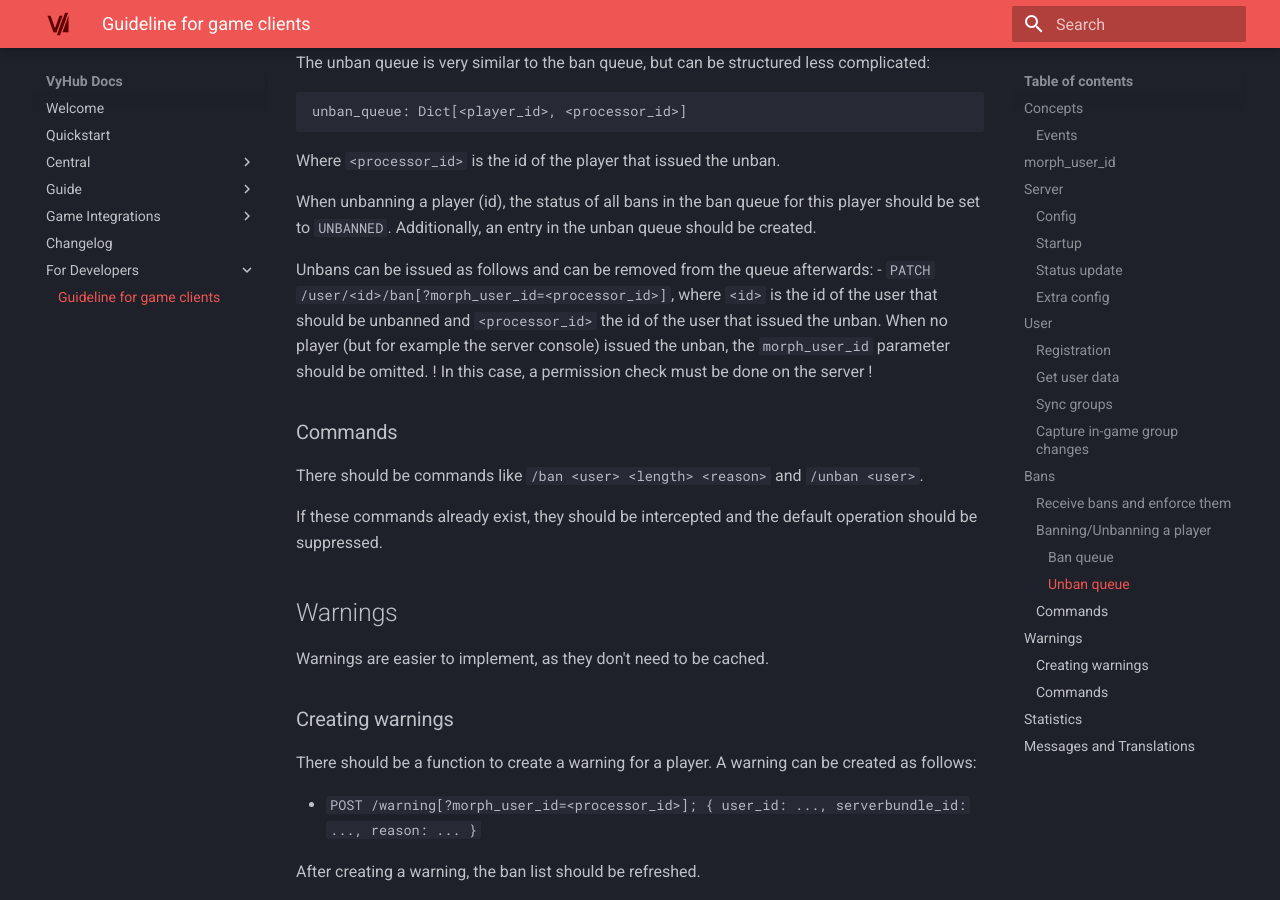
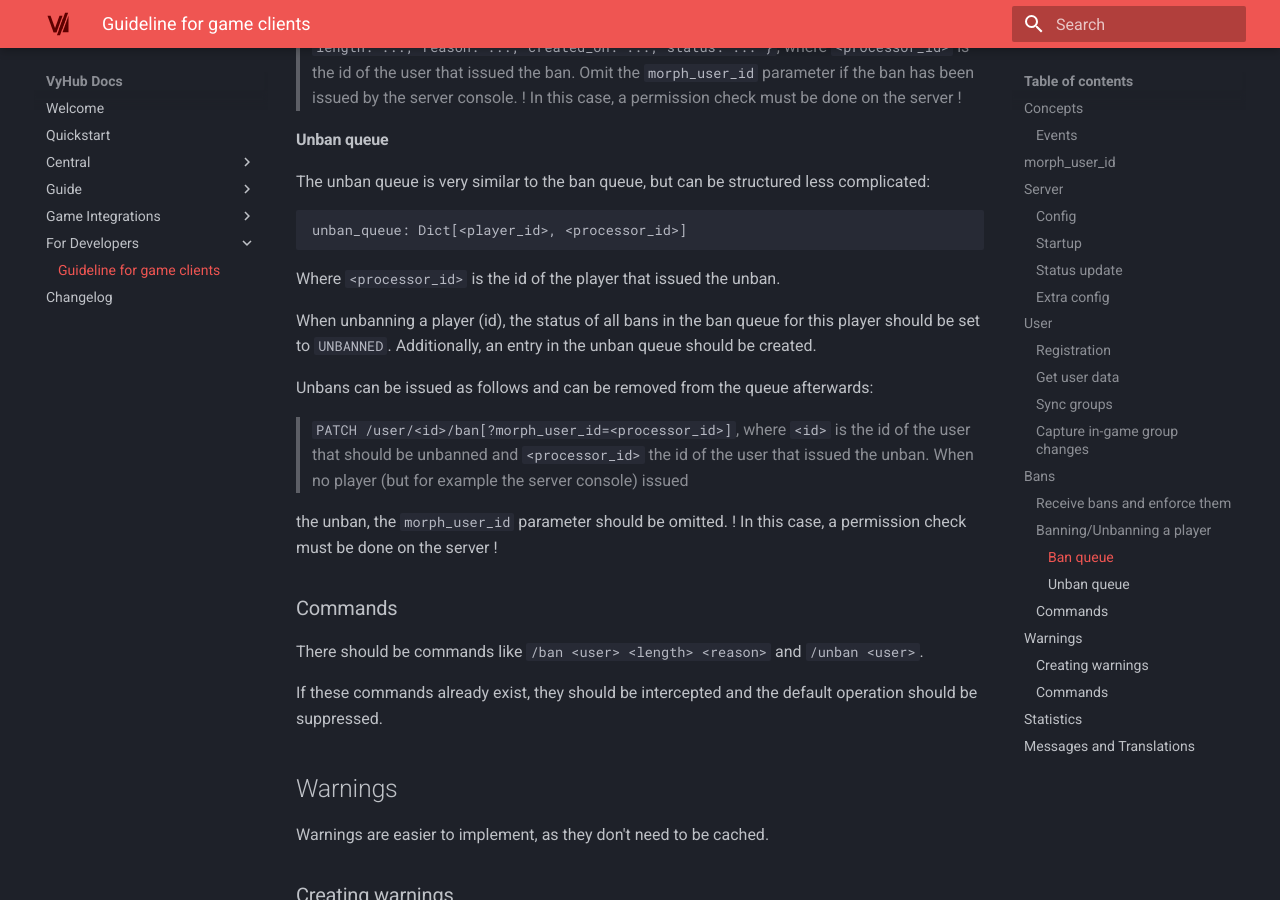
Before and after one commit to nyx-project/vyhub-documentation, an MkDocs documentation site: the page built from docs/dev/game_clients.md, in a window 1280 px wide and 900 px high, scrolled down 5927 px. Built offline with MkDocs 1.6.1 and Material for MkDocs 9.7.7, drawn with Linux system fonts in a browser that asks for light colours; the version menu is left out; some of the changed lines change nothing that is shown.

Commit message:
Format improvements

```diff
--- a/docs/dev/game_clients.md
+++ b/docs/dev/game_clients.md
@@ -43,28 +43,28 @@
 There should be a config where the admin can insert the values.
 
 ### Startup
-1. When the addon is loaded, the server should request information about itself and its serverbundle:
+- When the addon is loaded, the server should request information about itself and its serverbundle:
 
-- `GET /server/<id>`, where `<id>` is the server id from the config.
+> `GET /server/<id>`, where `<id>` is the server id from the config.
 
-2. Save this information for the runtime of the server and permanently save it to a cache.
+- Save this information for the runtime of the server and permanently save it to a cache.
 
-3. If the API server is not available, use the data from the cache if the last successful retrieval is not older than a week.
+- If the API server is not available, use the data from the cache if the last successful retrieval is not older than a week.
 
-4. Start the routines/register the event listeners of the following components afterwards.
+- Start the routines/register the event listeners of the following components afterwards.
 
 ### Status update
 The server should send its current status to the API every minute.
 
-1. Collect data of:
+Collect data of:
 
 - Number of current players
 - Number of maximum players
 - Map
 
-2. Send it to the API:
+Send it to the API:
 
-- `PATCH /server/<id>; { users_max: ..., users_current: ..., map: ..., is_alive: true }`
+> `PATCH /server/<id>; { users_max: ..., users_current: ..., map: ..., is_alive: true }`
 
 With a version coming soon, also data about online players should be sent. This can be prepared.
 
@@ -77,16 +77,18 @@
 ### Registration
 Every user playing on a server should be registered, if not already the case.
 
-1. On player connect, check if the user exists:
-- `GET /user/<id>?type=<type>`, where `<id>` is the unique identifier of the `Player` at the authentication
+- On player connect, check if the user exists:
+
+> `GET /user/<id>?type=<type>`, where `<id>` is the unique identifier of the `Player` at the authentication
 source `<type>` (e.g. the steam id for `STEAM`).
 
-2. If not, create user:
-- `POST /user/; { identifier: <id>, type: <type> }`
+- If not, create user:
 
-3. If the API doesn't return a valid response for the GET request (404 or 200), retry it every minute.
+> `POST /user/; { identifier: <id>, type: <type> }`
 
-4. On success, save the user object in a dictionary `[Player ID] -> [VyHub user object]`.
+- If the API doesn't return a valid response for the GET request (404 or 200), retry it every minute.
+
+- On success, save the user object in a dictionary `[Player ID] -> [VyHub user object]`.
 If possible, save the `id` of the VyHub user in the `Player` object.
 
 ### Get user data
@@ -96,21 +98,21 @@
 ### Sync groups
 On player connect and every few (5) minutes, the groups of a player should be synced.
 
-1. Get the active groups of a user in the serverbundle:
+- Get the active groups of a user in the serverbundle:
 
-- `GET /user/<id>/group?serverbundle_id=<serverbundle_id>`
+> `GET /user/<id>/group?serverbundle_id=<serverbundle_id>`
 
-2. If the game only supports one group per user, select the group with the highest permission level.
+- If the game only supports one group per user, select the group with the highest permission level.
 
-3. Of all groups that should be synced, get the corresponding in-game group name from `group.properties.server_group`.
+- Of all groups that should be synced, get the corresponding in-game group name from `group.properties.server_group`.
 Please note that the `server_group` entry may not be present in the `properties` dict. In this case, try to
 find the group by using the group name. If neither the `server_group` property nor the group name reference a valid group,
 skip this group.
 
-4. Check all current groups of the player. Remove all groups that the player should not have and add all groups
+- Check all current groups of the player. Remove all groups that the player should not have and add all groups
 that the player doesn't have yet. It may be required to check which permissions/group system a server uses.
 
-5. Notify the player about the changes.
+- Notify the player about the changes.
 
 ### Capture in-game group changes
 If the group of a player gets changed in game by an admin, this change should also be reflected in VyHub.
@@ -119,32 +121,35 @@
 
 For this, we need to
 
-1. Fetch all groups
+- Fetch all groups
 
-- `GET /group`
+> `GET /group`
 
-2. Create a mapping from `Game group name` -> `VyHub Group`. How the game group name is retrieved is explained in the
+- Create a mapping from `Game group name` -> `VyHub Group`. How the game group name is retrieved is explained in the
 `Sync groups` chapter (use `server_group` property value or the group name if not available).
 
-3. With this prerequisite, we can not create a function that sets the group of a user.
+- With this prerequisite, we can not create a function that sets the group of a user.
 The function should take the player id, group name, length of membership and processor id as parameters.
 In this function, we create a new membership with the API:
 
-- `POST /user/<id>/membership[?morph_user_id=<processor_id>]; { begin: <current timestamp>, end: <end timestamp>,  group_id: ..., serverbundle_id: ...}`
+> `POST /user/<id>/membership[?morph_user_id=<processor_id>]; { begin: <current timestamp>, end: <end timestamp>,  group_id: ..., serverbundle_id: ...}`
 , where `<id>` is the id of the user that should become member of the group
 and `<processor_id>` the id of the user that initiated the group change. If the processor is unknown, the `morph_user_id` can be omitted.
 ! In this case, a permission check must be done on the server !
 
 The group id can be found by looking up the group name parameter in the group mapping that was created in step 2.
 
-4. Listen to group changes on the server (by registering event  listeners or intercepting functions) and call the according function.
+- Listen to group changes on the server (by registering event  listeners or intercepting functions) and call the according function.
 
-5. If the group system of the game is capable of multiple groups at once, group membership must also be terminated when the group is
+- If the group system of the game is capable of multiple groups at once, group membership must also be terminated when the group is
 removed from the player. There are two ways for this:
 
-- `DELETE /user/<id>/membership?serverbundle_id=<serverbundle_id>[&morph_user_id=<processor_id>]`:
+> `DELETE /user/<id>/membership?serverbundle_id=<serverbundle_id>[&morph_user_id=<processor_id>]`:
 Terminate all memberships of the user in the serverbundle.
-- `GET /user/<id>/membership?serverbundle_id=<serverbundle_id>`: get all memberships of a user, find the correct one and
+
+Or
+
+> `GET /user/<id>/membership?serverbundle_id=<serverbundle_id>`: get all memberships of a user, find the correct one and
 terminate it with `DELETE /user/membership/<membership_id>[?morph_user_id=<processor_id>]`.
 
 ## Bans
@@ -153,19 +158,19 @@
 ### Receive bans and enforce them
 There should be a function that fetches the ban list from the API.
 
-1. Fetch active bans for the serverbundle:
+- Fetch active bans for the serverbundle:
 
-- `GET /server/bundle/<serverbundle_id>/ban?active=true`
+> `GET /server/bundle/<serverbundle_id>/ban?active=true`
 
-2. Save the result for the runtime and in the cache. If the API isn't available on server start, load the bans from the cache.
+- Save the result for the runtime and in the cache. If the API isn't available on server start, load the bans from the cache.
 
 This function should be called on server start (`vyhub_ready`), after player bans/unbans and once a minute.
 
-3. After refreshing the ban list: For all players on the server, check if their unique id is present in the ban list (as a key of the dict).
+- After refreshing the ban list: For all players on the server, check if their unique id is present in the ban list (as a key of the dict).
 If yes, kick them from the server. There should be a separate function to check if a player is banned, because more
 possible ways for a player to be counted as banned will be introduced below.
 
-5. Add a hook on player login/connect/auth that checks if the player is on the ban list. If yes, kick the player with the provided ban message.
+- Add a hook on player login/connect/auth that checks if the player is on the ban list. If yes, kick the player with the provided ban message.
 
 ### Banning/Unbanning a player
 There must be a function that adds a ban for a player and a function that unbans the player.
@@ -198,7 +203,7 @@
 
 Bans can be issued as follows:
 
-- `POST /ban/[?morph_user_id=<processor_id>]; { user_id: ..., serverbundle_id: ..., length: ..., reason: ..., created_on: ..., status: ... }`, where `<processor_id>` is the id of the user that issued the ban.
+> `POST /ban/[?morph_user_id=<processor_id>]; { user_id: ..., serverbundle_id: ..., length: ..., reason: ..., created_on: ..., status: ... }`, where `<processor_id>` is the id of the user that issued the ban.
 Omit the `morph_user_id` parameter if the ban has been issued by the server console.
 ! In this case, a permission check must be done on the server !
 
@@ -214,8 +219,10 @@
 Additionally, an entry in the unban queue should be created.
 
 Unbans can be issued as follows and can be removed from the queue afterwards:
-- `PATCH /user/<id>/ban[?morph_user_id=<processor_id>]`, where `<id>` is the id of the user that should be unbanned and
+
+> `PATCH /user/<id>/ban[?morph_user_id=<processor_id>]`, where `<id>` is the id of the user that should be unbanned and
 `<processor_id>` the id of the user that issued the unban. When no player (but for example the server console) issued
+
 the unban, the `morph_user_id` parameter should be omitted.
 ! In this case, a permission check must be done on the server !
 
@@ -230,7 +237,7 @@
 ### Creating warnings
 There should be a function to create a warning for a player. A warning can be created as follows:
 
-- `POST /warning[?morph_user_id=<processor_id>]; { user_id: ..., serverbundle_id: ..., reason: ... }`
+> `POST /warning[?morph_user_id=<processor_id>]; { user_id: ..., serverbundle_id: ..., reason: ... }`
 
 After creating a warning, the ban list should be refreshed.
 
@@ -242,21 +249,21 @@
 
 To send the playtime to the API, we need to
 
-1. Get or create the user attribute definition:
+- Get or create the user attribute definition:
 
-- `GET /user/attribute/definition/playtime`
+> `GET /user/attribute/definition/playtime`
 
 If the API is not available, use the cached definition. If the API returns a 404, create a new definition:
 
-- `POST /user/attribute/definition; { name: "playtime", title: "Play Time", unit: "HOURS", type: "ACCUMULATED", accumulation_interval: "day", unspecific: true }`
+> `POST /user/attribute/definition; { name: "playtime", title: "Play Time", unit: "HOURS", type: "ACCUMULATED", accumulation_interval: "day", unspecific: true }`
 
-2. Cache this definition
+- Cache this definition
 
-3. Send the playtime to the API. This should happen every 60 minutes and on server start.
+- Send the playtime to the API. This should happen every 60 minutes and on server start.
 
-- `POST /user/attribute/; { definition_id: ..., user_id: ..., serverbundle_id: ..., value: <playtime in hours> }`
+> `POST /user/attribute/; { definition_id: ..., user_id: ..., serverbundle_id: ..., value: <playtime in hours> }`
 
-4. Reset the playtime counter to 0 after sending the playtime of a player.
+- Reset the playtime counter to 0 after sending the playtime of a player.
 
 
 ## Messages and Translations
--- a/mkdocs.yml
+++ b/mkdocs.yml
@@ -31,9 +31,9 @@
   - Game Integrations:
     - game/gmod.md
     - game/discord.md
-  - Changelog: changelog.md
   - For Developers:
     - dev/game_clients.md
+  - Changelog: changelog.md
 theme:
   name: material
   palette:
```
